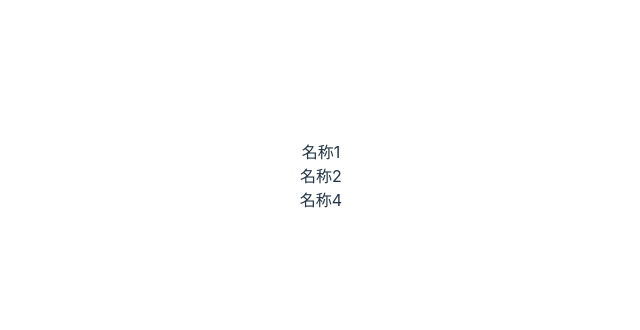
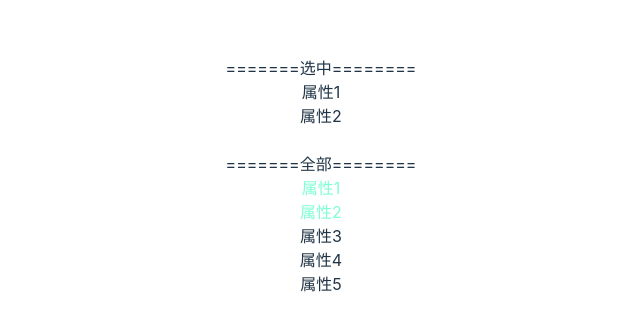
Before and after one commit to LililiDada/vue3-demo, a Vue app: page / in a window 1280 px wide. Shown: the part 224-554 px from the top of the page, without its empty margins (319-959 px from the left). Built offline with nearby package versions, Linux system fonts and the light colour scheme.

Commit message:
feat: 父组件传入的props更新后，子组件视图更新，但是js中未体现该变化

```diff
--- a/src/App.vue
+++ b/src/App.vue
@@ -1,13 +1,15 @@
 <script setup lang="ts">
 // import HelloWorld from './components/HelloWorld.vue'
 // import QrCode from './components/QrCode.vue';
-import ArrayCondition from './components/ArrayCondition.vue';
+// import ArrayCondition from './components/ArrayCondition.vue';
+import GetArrayOne from './components/GetArrayOne.vue';
 </script>
 
 <template>
   <!-- <HelloWorld msg="Vite + Vue" /> -->
   <!-- <QrCode /> -->
-  <ArrayCondition />
+  <!-- <ArrayCondition /> -->
+  <GetArrayOne />
 </template>
 
 <style scoped>
--- /dev/null
+++ b/src/components/ArrayItem.vue
@@ -0,0 +1,31 @@
+<template>
+  <div :class="!!header ? 'selected' : ''" @click="handleArray">{{ name }}</div>
+</template>
+<script setup lang="ts">
+import useArrayStore from '@/store/array';
+const arrayStore = useArrayStore();
+interface IProps {
+  name: string;
+  header?: boolean;
+  isHeaderIcon?: boolean;
+  item: object;
+}
+
+// const { isHeaderIcon, item, header } = toRefs(defineProps<IProps>());
+// const handleArray = () => {
+//   if (isHeaderIcon.value) return arrayStore.delArray(item);
+//   if (!isHeaderIcon.value && !header.value) return arrayStore.addArray(item);
+// };
+
+const props = defineProps<IProps>();
+const handleArray = () => {
+  if (props.isHeaderIcon) return arrayStore.delArray(props.item);
+  if (!props.isHeaderIcon && !props.header)
+    return arrayStore.addArray(props.item);
+};
+</script>
+<style lang="less" scoped>
+.selected {
+  color: aquamarine;
+}
+</style>
--- /dev/null
+++ b/src/components/GetArrayOne.vue
@@ -0,0 +1,31 @@
+<template>
+  <div>=======选中========</div>
+  <template v-for="item in homeArray" :key="item.name">
+    <array-item :name="item.name" :isHeaderIcon="true" :item="item" />
+  </template>
+  <br />
+  <div>=======全部========</div>
+  <template v-for="item in allArray" :key="item.name">
+    <array-item
+      :name="item.name"
+      :header="isHeader(item)"
+      :isHeaderIcon="false"
+      :item="item"
+    />
+  </template>
+</template>
+<script setup lang="ts">
+import { onMounted, computed } from 'vue';
+import ArrayItem from './ArrayItem.vue';
+import useArrayStore from '@/store/array';
+const arrayStore = useArrayStore();
+const { homeArray, allArray } = arrayStore;
+
+onMounted(() => {
+  arrayStore.updateHomeArray();
+});
+const isHeader = computed(() => (item: any) => {
+  const index = homeArray.findIndex((iten) => iten.name === item.name);
+  return index > -1 ? true : false;
+});
+</script>
--- a/src/main.ts
+++ b/src/main.ts
@@ -1,5 +1,6 @@
-import { createApp } from 'vue'
-import './style.css'
-import App from './App.vue'
-
-createApp(App).mount('#app')
+import { createApp } from 'vue';
+import './style.css';
+import App from './App.vue';
+import { createPinia } from 'pinia';
+const pinia = createPinia();
+createApp(App).use(pinia).mount('#app');
--- /dev/null
+++ b/src/store/array.ts
@@ -0,0 +1,54 @@
+import { defineStore } from 'pinia';
+import { reactive, computed } from 'vue';
+
+const useArrayStore = defineStore('arrayStore', () => {
+  const homeArray = reactive<{ name: string }[]>([]);
+  const allArray = reactive<{ name: string }[]>([]);
+  const updateHomeArray = () => {
+    const arr = [
+      {
+        name: '属性1',
+      },
+      {
+        name: '属性2',
+      },
+    ];
+    const allArr = [
+      {
+        name: '属性1',
+      },
+      {
+        name: '属性2',
+      },
+      {
+        name: '属性3',
+      },
+      {
+        name: '属性4',
+      },
+      {
+        name: '属性5',
+      },
+    ];
+    homeArray.push(...arr);
+    allArray.push(...allArr);
+  };
+  const addArray = (item: any) => {
+    console.log(item, '======addArray');
+    homeArray.push(item);
+  };
+
+  const delArray = (item: any) => {
+    const index = homeArray.findIndex((iten) => iten.name === item.name);
+    homeArray.splice(index, 1);
+  };
+
+  const isHeader = computed(() => (item: any) => {
+    const index = homeArray.findIndex((iten) => iten.name === item.name);
+    console.log('=====isHeader', item, index > -1 ? true : false);
+    return index > -1 ? true : false;
+  });
+  return { homeArray, allArray, updateHomeArray, addArray, delArray, isHeader };
+});
+
+export default useArrayStore;
```
